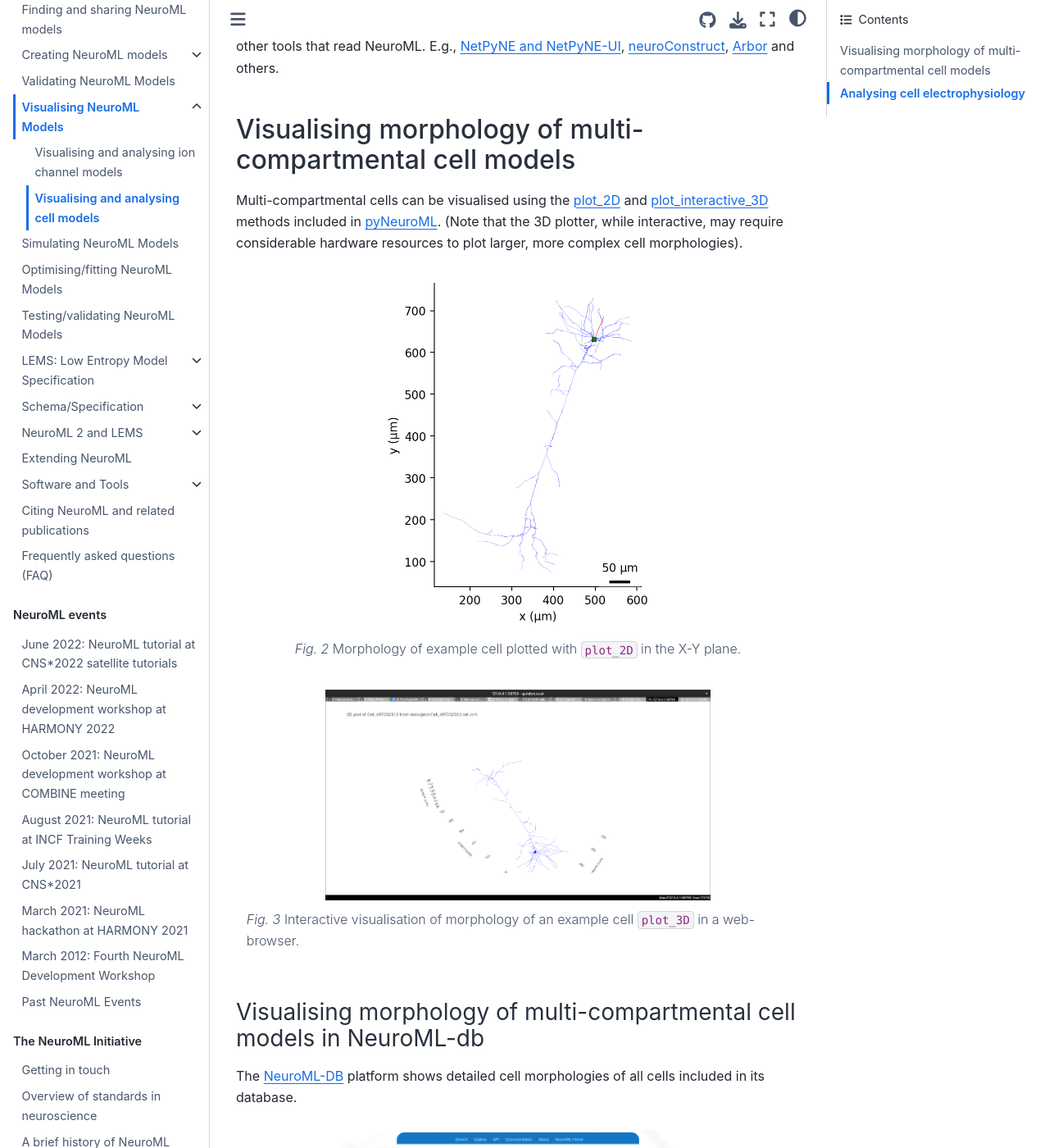
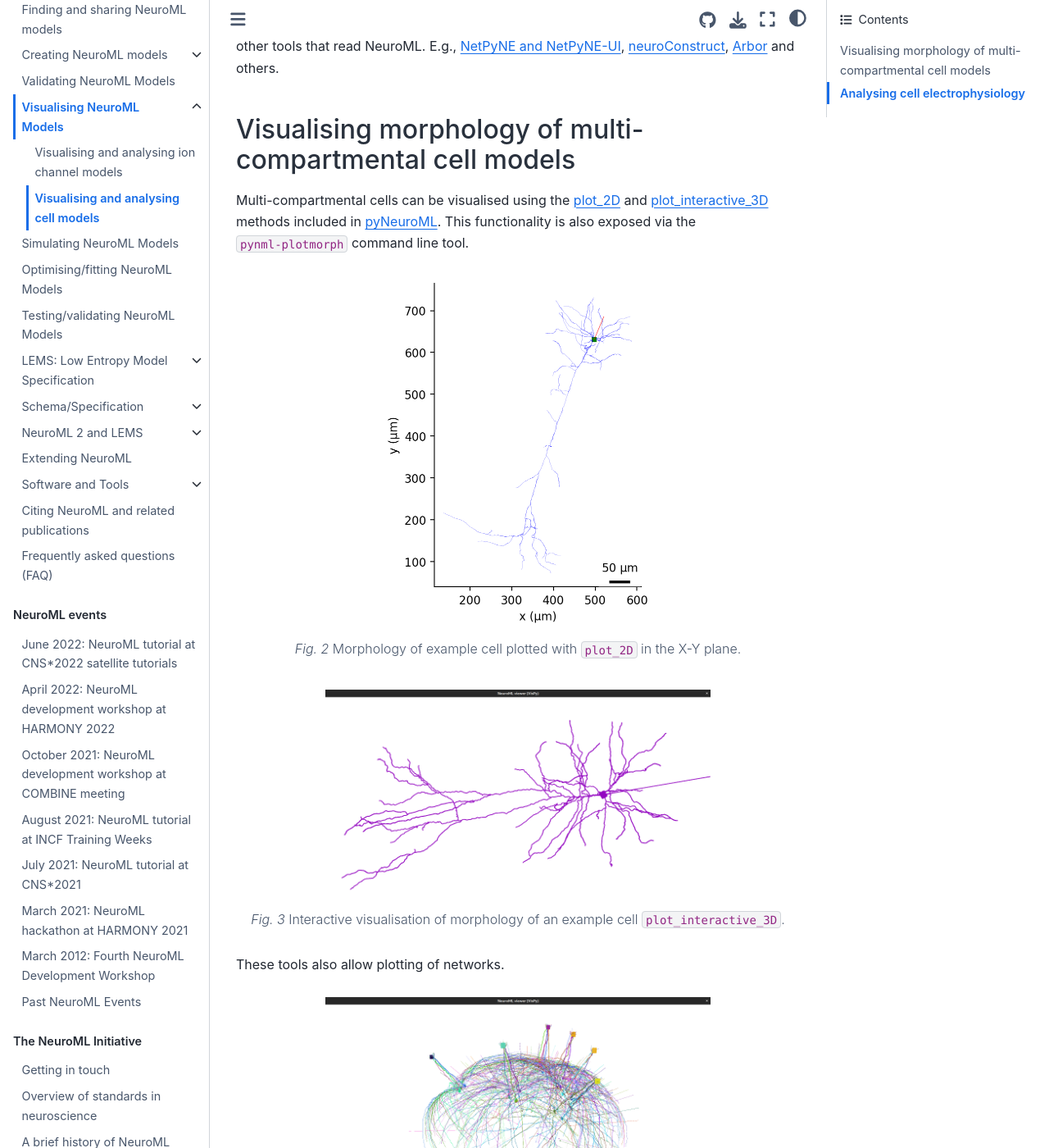
Before and after one commit to NeuroML/Documentation, a Jupyter Book: the page built from source/Userdocs/VisualisingCells.md, in a window 1280 px wide and 1400 px high, scrolled down 243 px. Shown: the whole window at 82% size. Built offline with Jupyter Book 1.0.4 settings and Sphinx 7.4.7 and the Sphinx Book theme 1.1.4, drawn with Linux system fonts in a browser that asks for light colours; pages that are not in the unit, such as notebooks, are missing from menus; some of the changed text lies outside the part shown.

Commit message:
feat: add interactive3d viewer images

````diff
--- a/source/Userdocs/VisualisingCells.md
+++ b/source/Userdocs/VisualisingCells.md
@@ -11,8 +11,7 @@ E.g., {ref}`NetPyNE and NetPyNE-UI <userdocs:supporting:apps:netpyne>`, {ref}`ne
 ## Visualising morphology of multi-compartmental cell models
 
 Multi-compartmental cells can be visualised using the [plot_2D](https://pyneuroml.readthedocs.io/en/development/pyneuroml.plot.html#pyneuroml.plot.PlotMorphology.plot_2D) and [plot_interactive_3D](https://pyneuroml.readthedocs.io/en/development/pyneuroml.plot.html#pyneuroml.plot.PlotMorphology.plot_interactive_3D) methods included in {ref}`pyNeuroML <pyNeuroML>`.
-(Note that the 3D plotter, while interactive, may require considerable hardware resources to plot larger, more complex cell morphologies).
-
+This functionality is also exposed via the `pynml-plotmorph` command line tool.
 
 ```{figure} ../images//test_morphology_plot_2d_Cell_497232312_cell_nml_xy.png
 :alt: Morphology of example cell plotted with `plot_2D`
@@ -21,12 +20,23 @@ Multi-compartmental cells can be visualised using the [plot_2D](https://pyneurom
 
 Morphology of example cell plotted with `plot_2D` in the X-Y plane.
 ```
-```{figure} ../images//test_morphology_plot_3d_Cell_497232312_cell_nml.png
-:alt: Morphology of example cell plotted with `plot_3D`
+
+```{figure} ../images/pynml-plotmorph-1.png
+:alt: Morphology of example cell visualised with `plot_interactive_3D`
 :align: center
 :width: 70%
 
-Interactive visualisation of morphology of an example cell `plot_3D` in a web-browser.
+Interactive visualisation of morphology of an example cell `plot_interactive_3D`.
+```
+
+These tools also allow plotting of networks.
+
+```{figure} ../images/pynml-plotmorph-2.png
+:alt: A network visualised with `plot_interactive_3D`
+:align: center
+:width: 70%
+
+Interactive visualisation of a network with `plot_interactive_3D`.
 ```
 
 (userdocs:visualising_cells:morph:nmldb)=
````
Also changed, not shown: source/images/pynml-plotmorph-1.png (added), source/images/pynml-plotmorph-2.png (added), source/images/test_morphology_plot_3d_Cell_497232312_cell_nml.png (deleted).
